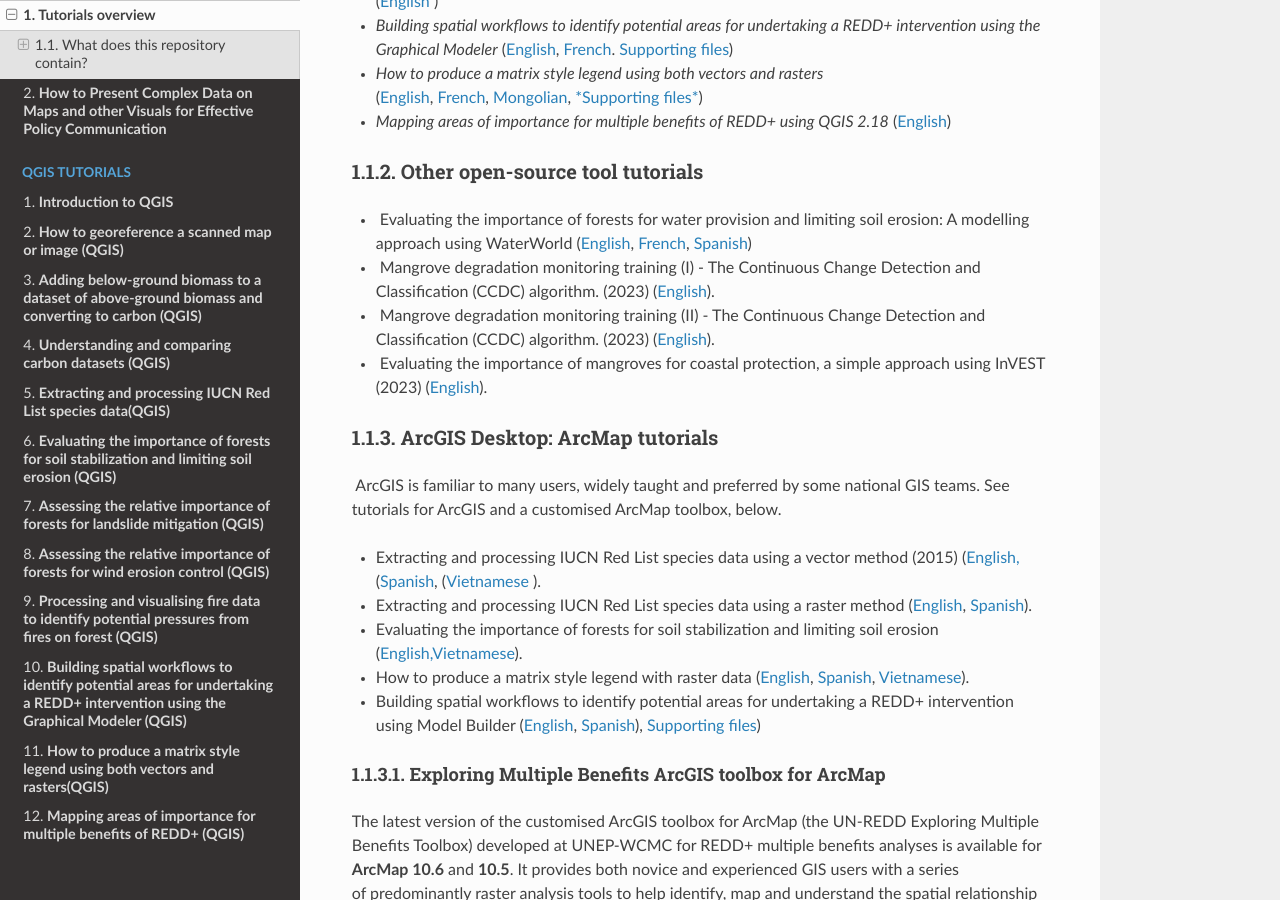
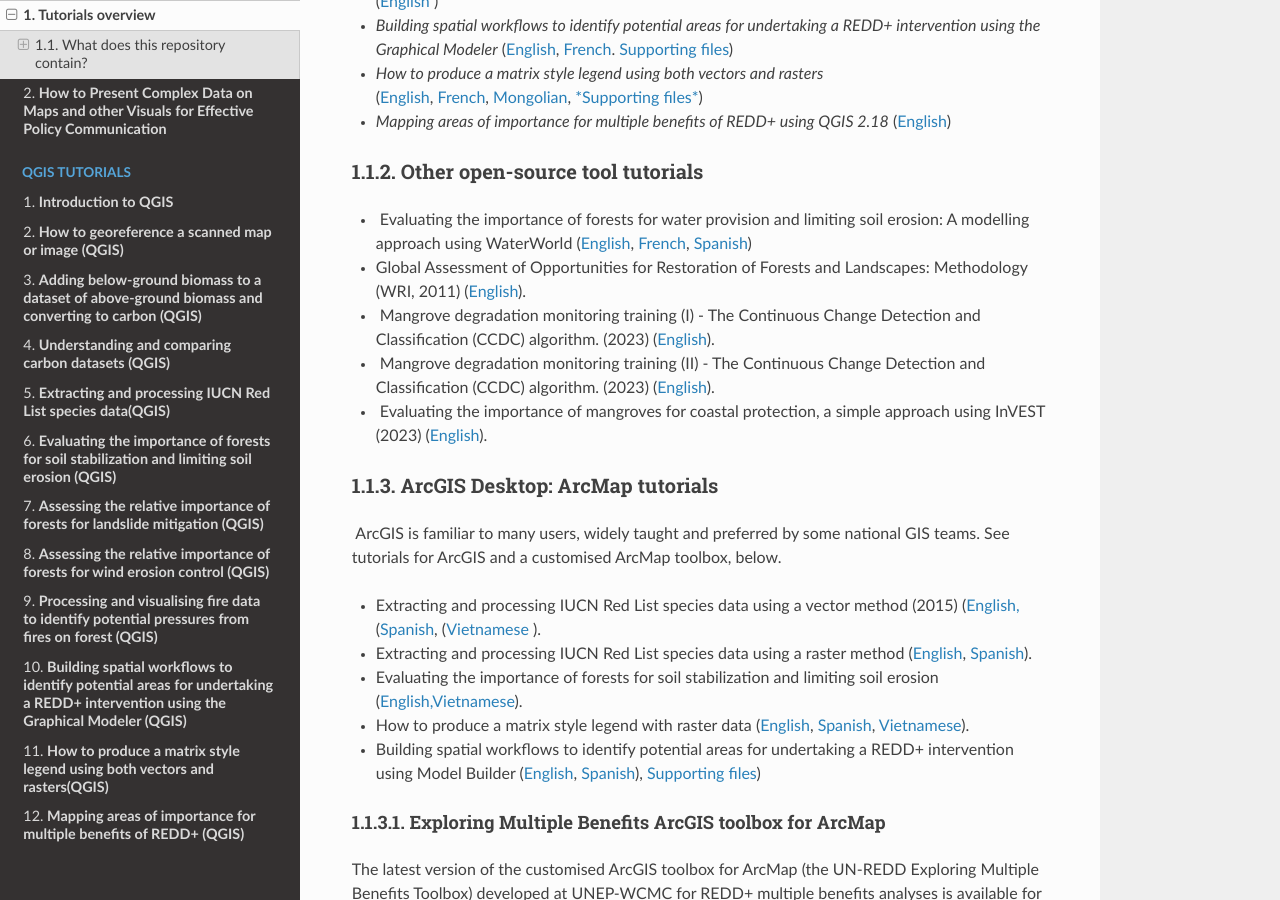
Before and after one commit to corinnar/GIS_tutorials, a Sphinx documentation site: the page built from docs/source/GIS_TOOLS_PAGE.rst, in a window 1280 px wide and 900 px high, scrolled down 1500 px. Built offline with Sphinx 7.4.7 and the Read the Docs theme 3.1.0, drawn with Linux system fonts in a browser that asks for light colours; pages that are not in the unit, such as notebooks, are missing from menus.

Commit message:
Add Global Assessment tutorial to GIS tools page

```diff
--- a/docs/source/GIS_TOOLS_PAGE.rst
+++ b/docs/source/GIS_TOOLS_PAGE.rst
@@ -61,6 +61,8 @@
 ~~~~~~~~~~~~~~~~~~~~~~~~~~~~~~~~~~~~~~~~
 -   Evaluating the importance of forests for water provision and limiting soil erosion: A modelling approach using WaterWorld (`English <https://github.com/corinnar/GIS_tutorials/blob/main/docs/source/media/materials/pdfs/UN_REDD_WaterWorld_Tutorial_170306%20(336966).pdf>`__, \ `French <https://github.com/corinnar/GIS_tutorials/blob/main/docs/source/media/materials/pdfs/UN_REDD_WaterWorld_Tutorial_FR_180109.pdf>`__, \ `Spanish <https://github.com/corinnar/GIS_tutorials/blob/main/docs/source/media/materials/pdfs/UN_REDD_WaterWorld_Tutorial_Spanish_170530.pdf>`__)
 
+-  Global Assessment of Opportunities for Restoration of Forests and Landscapes: Methodology (WRI, 2011)   (`English <https://github.com/corinnar/GIS_tutorials/blob/main/docs/source/media/materials/pdfs/WRI%20Restoration%20method%20(2011)%20.pdf>`__).
+
 -   Mangrove degradation monitoring training (I) - The Continuous Change Detection and Classification (CCDC) algorithm. (2023) (`English <https://github.com/corinnar/GIS_tutorials/blob/main/docs/source/media/materials/pdfs/CCDC_Training_I_SEPAL_exercises_with_background_.pdf>`__).
 
 -   Mangrove degradation monitoring training (II) - The Continuous Change Detection and Classification (CCDC) algorithm. (2023) (`English <https://github.com/corinnar/GIS_tutorials/blob/main/docs/source/media/materials/pdfs/CCDC_training_II_Exercises in SEPAL_breakpoint_bands.pdf>`__).
```
